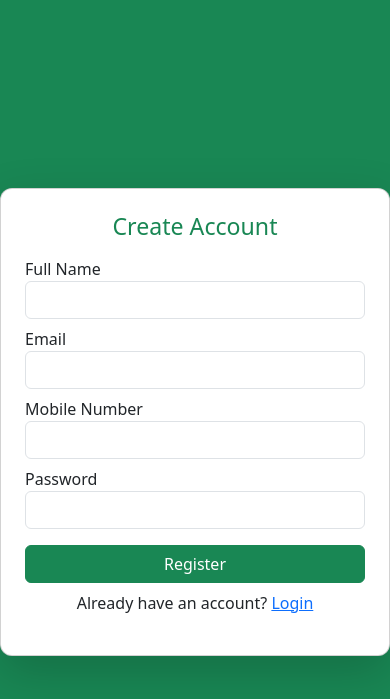
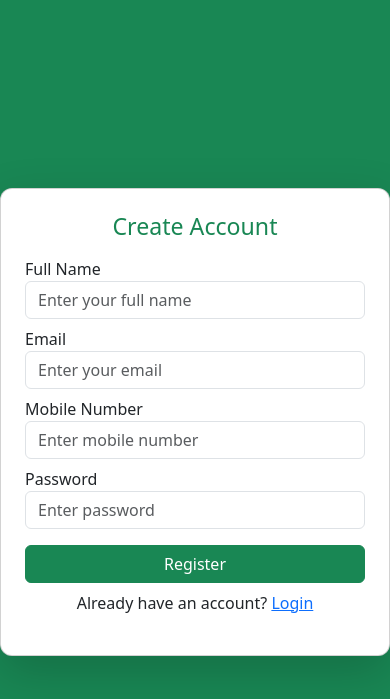
Before and after one commit to vaibhaviyadav2408-collab/-shelf-life-predictor, a Flask app: page /register in a window 390 px wide. Shown: the top 699 px of the page. Run offline with Flask 3, Linux system fonts and the light colour scheme.

Commit message:
Refactor registration form inputs with attributes
Updated input fields to include 'name', 'email', 'mobile', and 'password' attributes with placeholders.

```diff
--- a/templates/register.html
+++ b/templates/register.html
@@ -8,10 +8,22 @@
     <div class="card p-4 shadow-lg" style="width: 400px; border-radius: 12px;">
         <h3 class="text-center text-success mb-3">Create Account</h3>
         <form action="{{ url_for('register') }}" method="POST">
-            <div class="mb-2"><label>Full Name</label><input type="text" class="form-control" required></div>
-            <div class="mb-2"><label>Email</label><input type="email" class="form-control" required></div>
-            <div class="mb-2"><label>Mobile Number</label><input type="text" class="form-control" required></div>
-            <div class="mb-2"><label>Password</label><input type="password" class="form-control" required></div>
+            <div class="mb-2">
+                <label>Full Name</label>
+                <input type="text" name="name" class="form-control" placeholder="Enter your full name" required>
+            </div>
+            <div class="mb-2">
+                <label>Email</label>
+                <input type="email" name="email" class="form-control" placeholder="Enter your email" required>
+            </div>
+            <div class="mb-2">
+                <label>Mobile Number</label>
+                <input type="text" name="mobile" class="form-control" placeholder="Enter mobile number" required>
+            </div>
+            <div class="mb-2">
+                <label>Password</label>
+                <input type="password" name="password" class="form-control" placeholder="Enter password" required>
+            </div>
             <button type="submit" class="btn btn-success w-100 mt-2">Register</button>
         </form>
         <p class="mt-2 text-center">Already have an account? <a href="{{ url_for('login') }}">Login</a></p>
```
